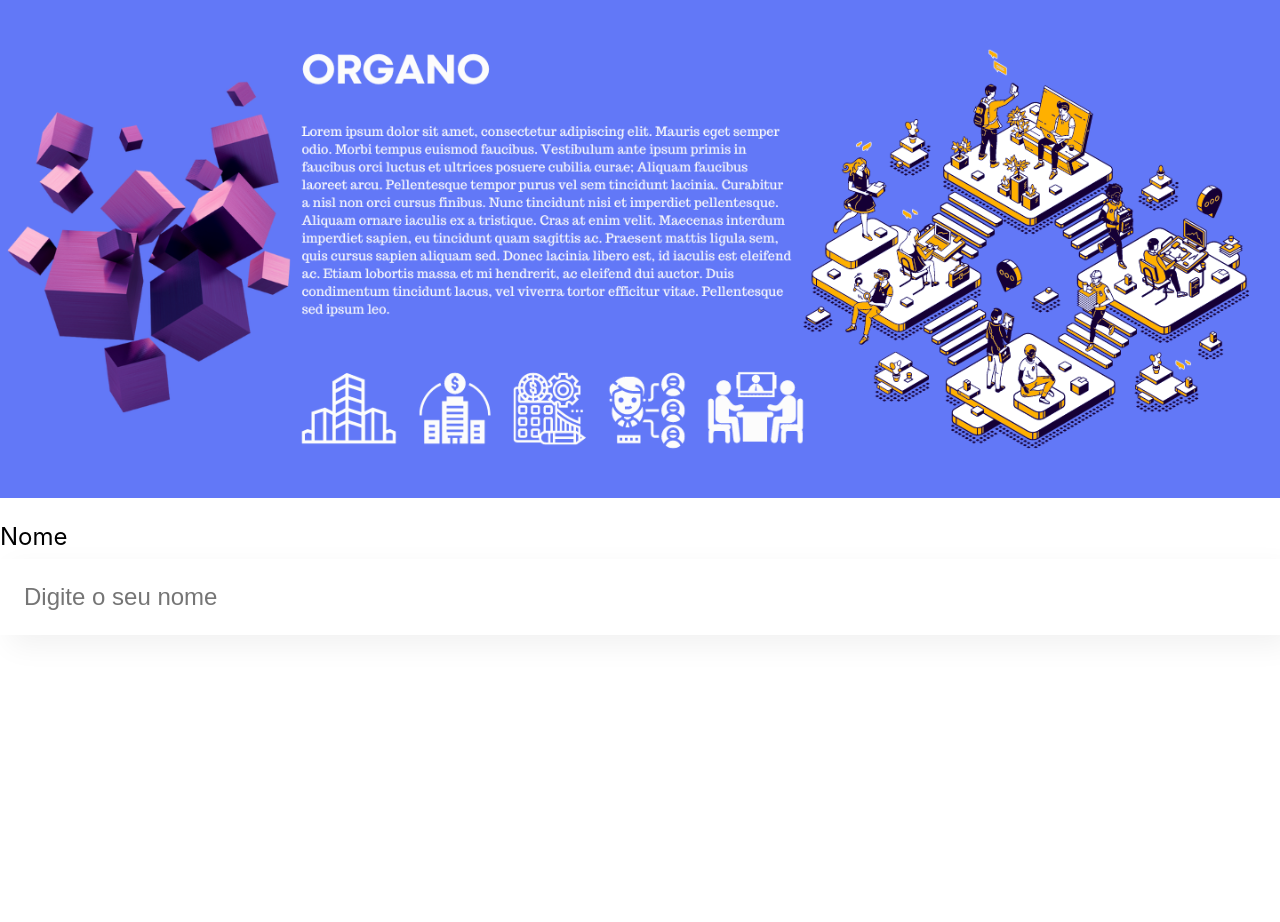
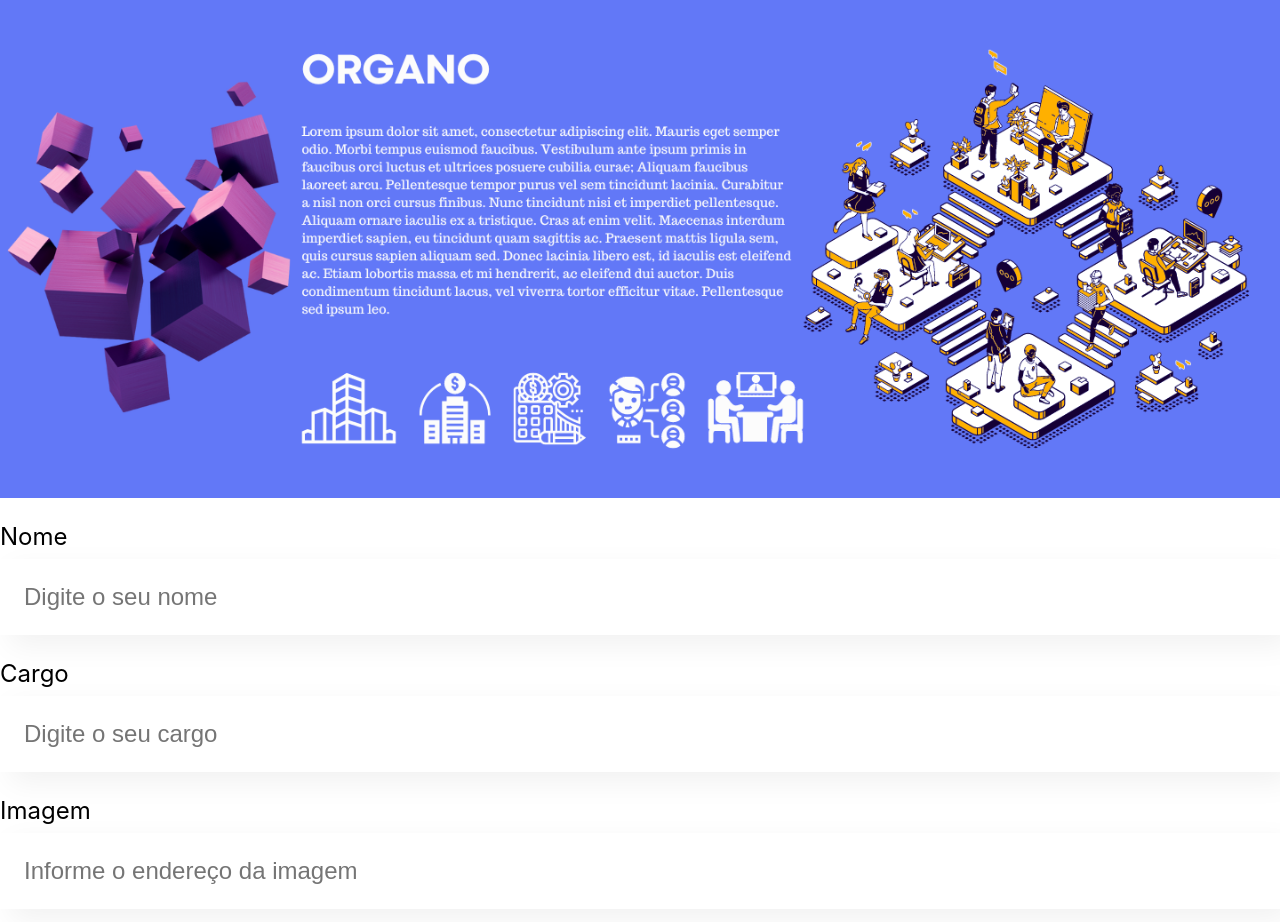
Before and after one commit to gaboliveiradev/organo_alura, a JavaScript app: page / in a window 1280 px wide. Shown: the top 922 px of the page. Before the commit the page ends 800 px from the top, so only its background shows below. Built offline with nearby package versions, Linux system fonts and the light colour scheme; the HTML template or start-up script is replaced by a standard one.

Commit message:
feat: props de componentes

```diff
--- a/src/App.js
+++ b/src/App.js
@@ -1,11 +1,13 @@
-import Banner from './components/Banner';
+import Banner from './components/Banner/Banner';
 import InputText from './components/InputText';
 
 function App() {
   return (
     <div className="App">
       <Banner />
-      <InputText />
+      <InputText label="Nome" placeholder="Digite o seu nome" />
+      <InputText label="Cargo" placeholder="Digite o seu cargo"/>
+      <InputText label="Imagem" placeholder="Informe o endereço da imagem"/>
     </div>
   );
 }
--- a/src/components/Banner/Banner.js
+++ b/src/components/Banner/Banner.js
@@ -1,6 +1,6 @@
 import './Banner.css';
 
-export const Banner = () => {
+const Banner = () => {
     // JSX
     return (
         <header className='banner'>
@@ -8,3 +8,5 @@
         </header>
     )
 }
+
+export default Banner;
--- a/src/components/Banner/index.js
+++ /dev/null
@@ -1,3 +0,0 @@
-import { Banner } from "./Banner";
-
-export default Banner;
--- a/src/components/InputText/index.js
+++ b/src/components/InputText/index.js
@@ -1,10 +1,10 @@
 import './InputText.css';
 
-const InputText = () => {
+const InputText = (props) => {
     return (
         <div className='text-field'>
-            <label>Nome</label>
-            <input type='text' placeholder='Digite o seu nome' />
+            <label>{props.label}</label>
+            <input type='text' placeholder={props.placeholder} />
         </div>
     )
 }
```
